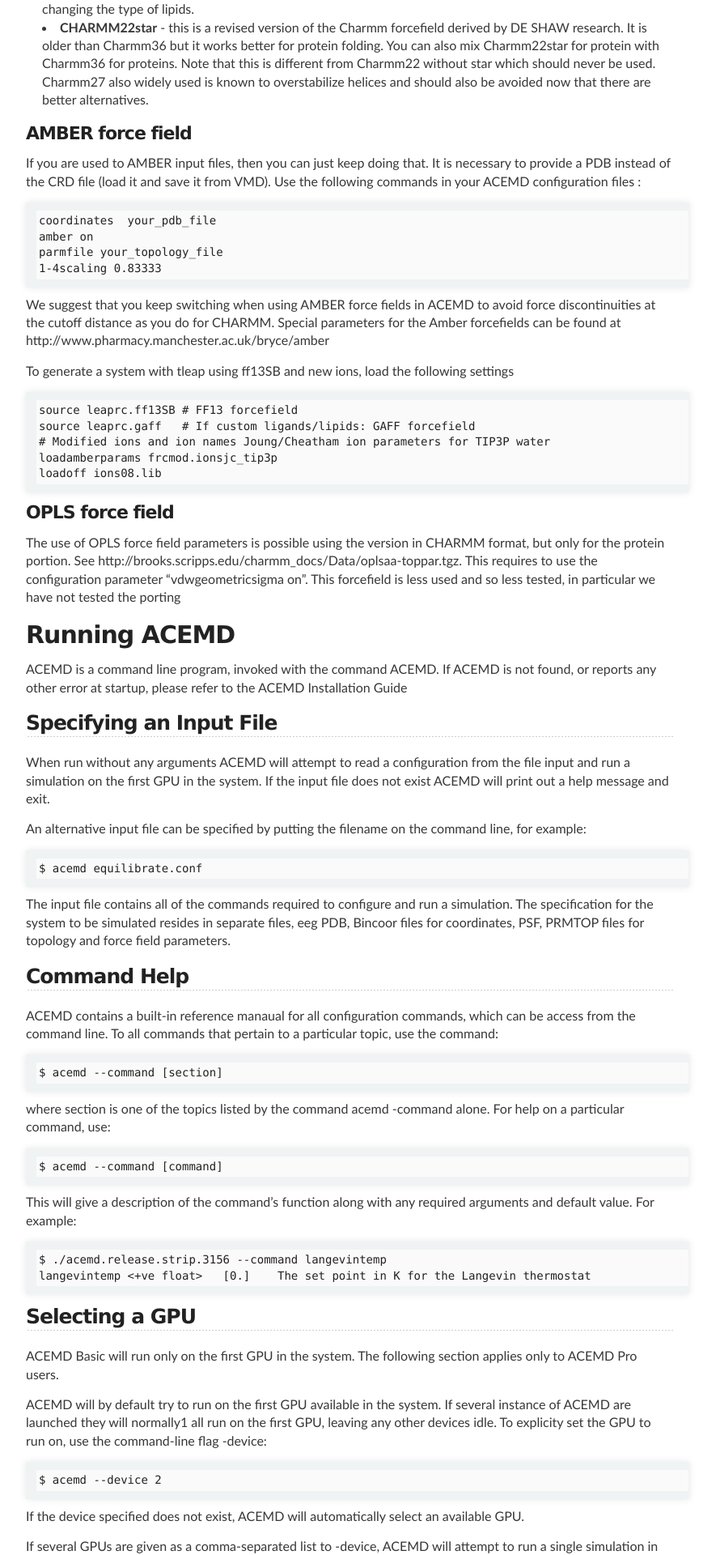
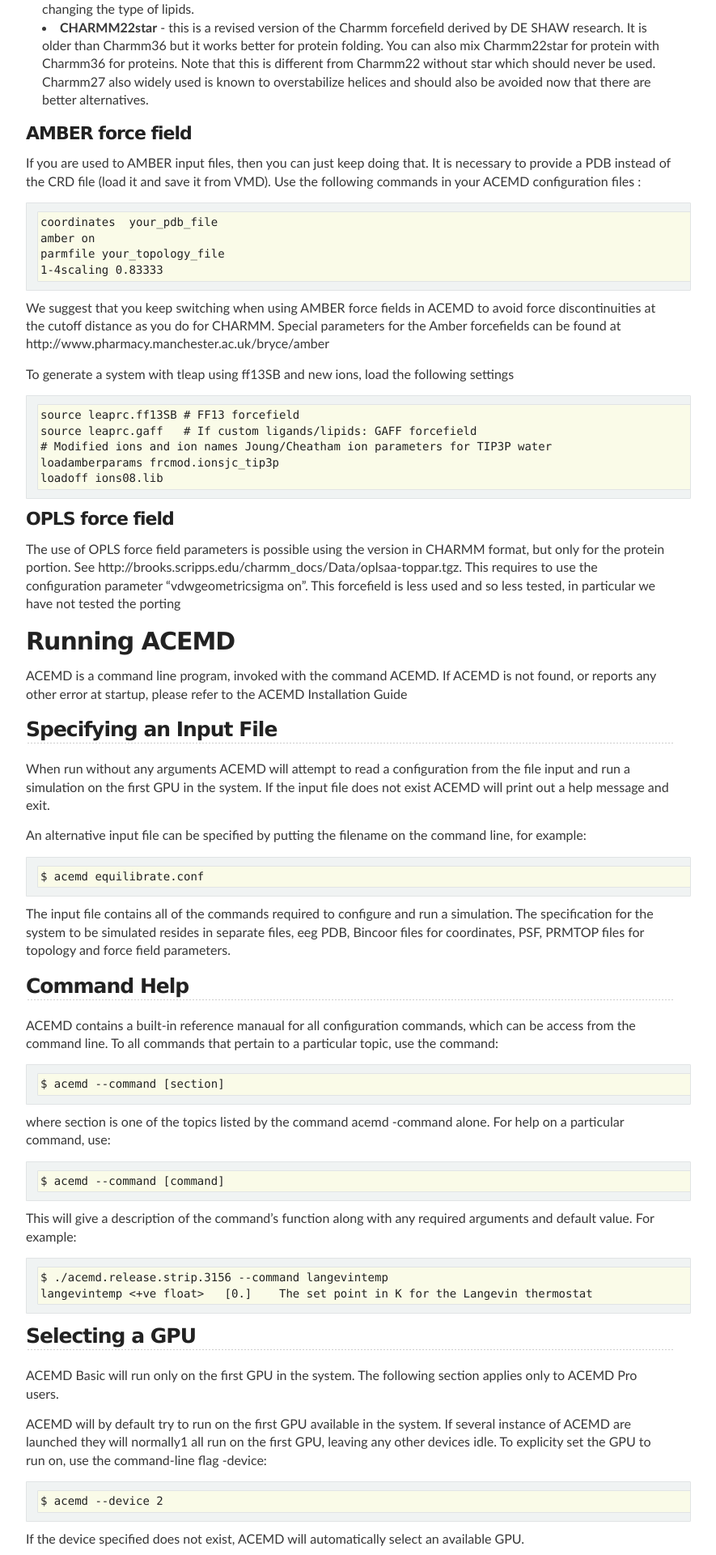
Before and after one commit to Acellera/docs.acellera.com, a Jekyll site: the page built from acemd/userguide/index.md, in a window 1280 px wide. Shown: the part 2050-3970 px from the top of the page at 81% size, without its empty margins (208-1093 px from the left). Built offline with Jekyll 4.4.1, drawn with Linux system fonts in a browser that asks for light colours.

Commit message:
Update stylesheet.css

```diff
--- a/stylesheets/stylesheet.css
+++ b/stylesheets/stylesheet.css
@@ -160,11 +160,11 @@
 pre, code {
   width: 100%;
   color: #222;
-  background-color: #fafafa;
+  background-color: #fafbe8;
 
   font-family: Monaco, "Bitstream Vera Sans Mono", "Lucida Console", Terminal, monospace;
   font-size: 14px;
-
+  border: 1px solid #e1e4e5;
   border-radius: 1px;
   -webkit-border-radius: 1px;
 }
@@ -172,7 +172,7 @@
 pre {
   width: 100%;
   padding: 10px;
-  box-shadow: 0 0 10px rgba(0,0,0,.1);
+  box-shadow: none;
   overflow: auto;
 }
 
```
